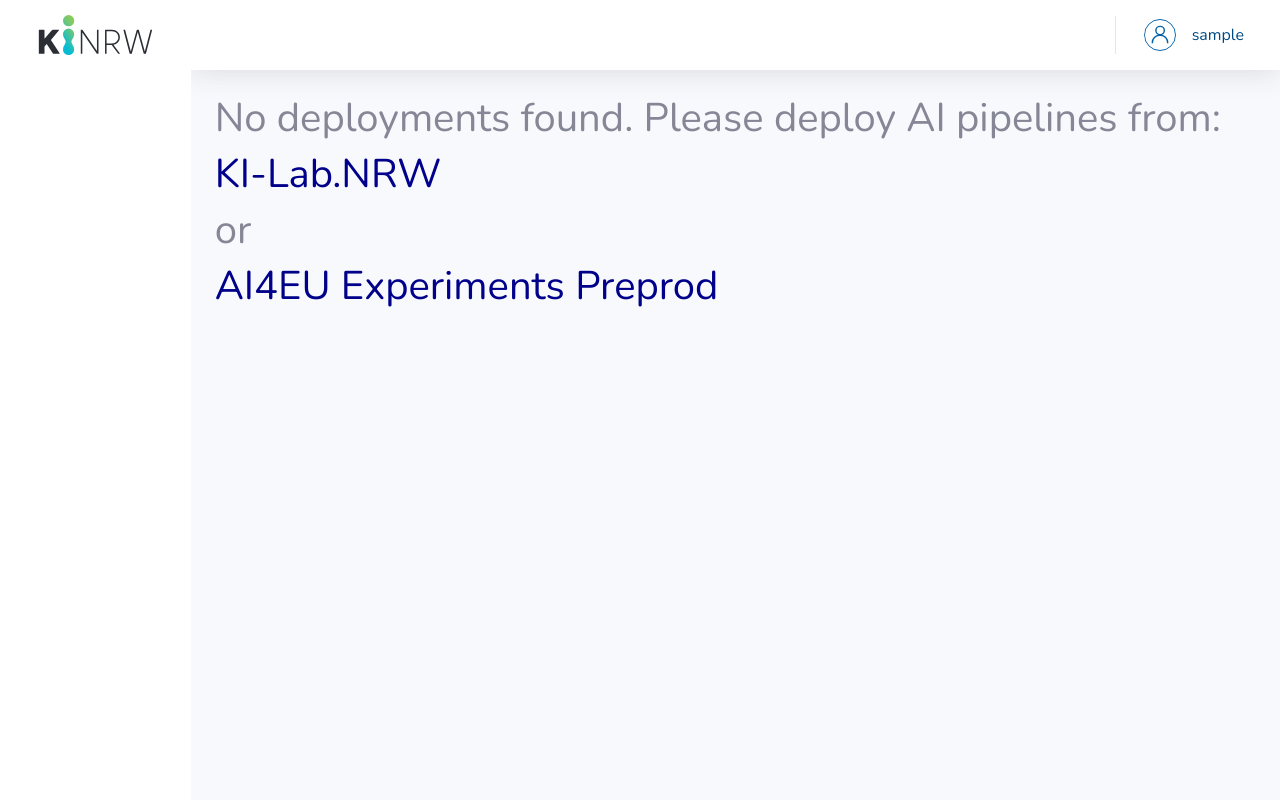
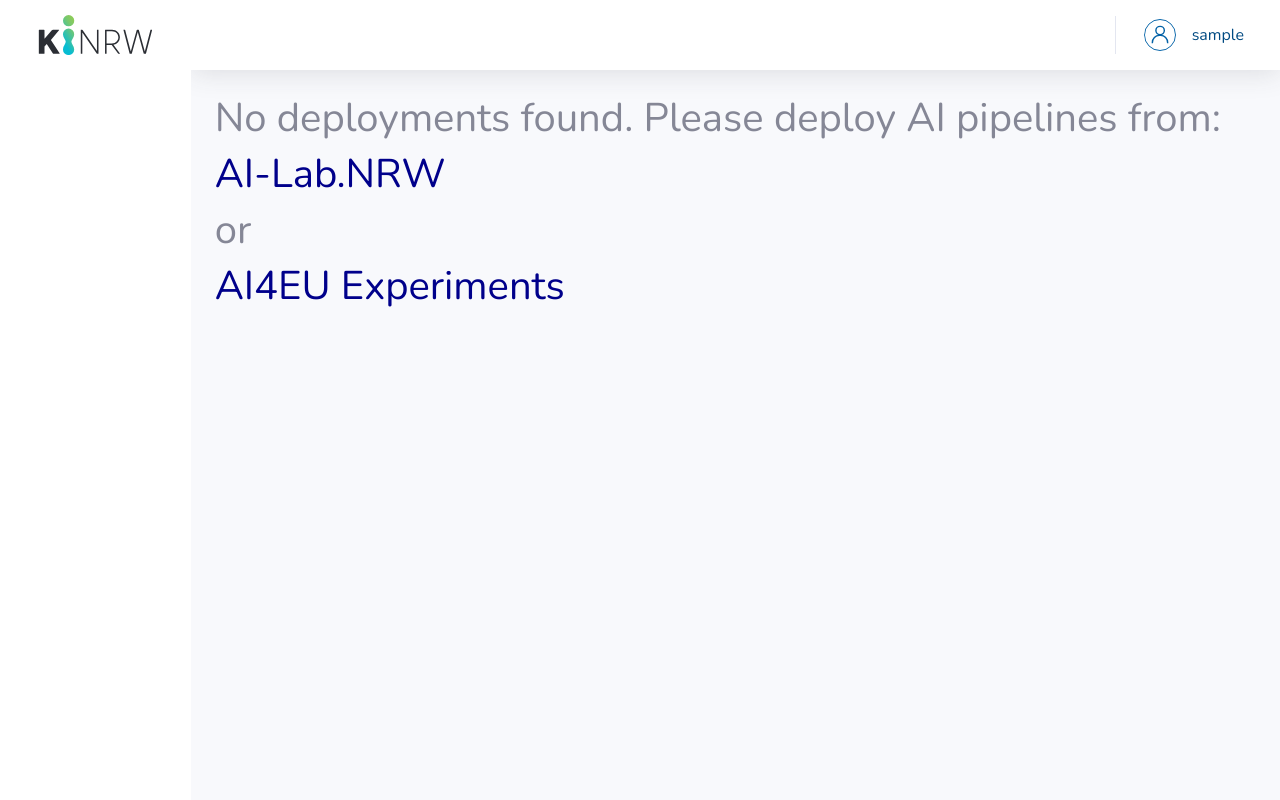
Before and after one commit to AaltoRSE/playground-app, a Flask app: page / in a window 1280 px wide. Run offline with Flask 2, Linux system fonts and the light colour scheme; the visitor is signed in with stand-in values (Sample User, id 1); some libraries are stand-ins or nearby versions.

Commit message:
update links on index page

```diff
--- a/templates/index.html
+++ b/templates/index.html
@@ -4,9 +4,9 @@
 
     <div class="container-fluid">
         <h1>No deployments found. Please deploy AI pipelines from:</h1>
-        <h1> <a href="https://www.ki-lab.nrw">KI-Lab.NRW</a> </h1>
+        <h1> <a href="https://www.ai-lab.nrw">AI-Lab.NRW</a> </h1>
         <h1>or</h1>
-        <h1> <a href="https://aiexp-preprod.ai4europe.eu">AI4EU Experiments Preprod</a> </h1>
+        <h1> <a href="https://aiexp.ai4europe.eu">AI4EU Experiments</a> </h1>
     </div>
 
 {% endblock %}
```
